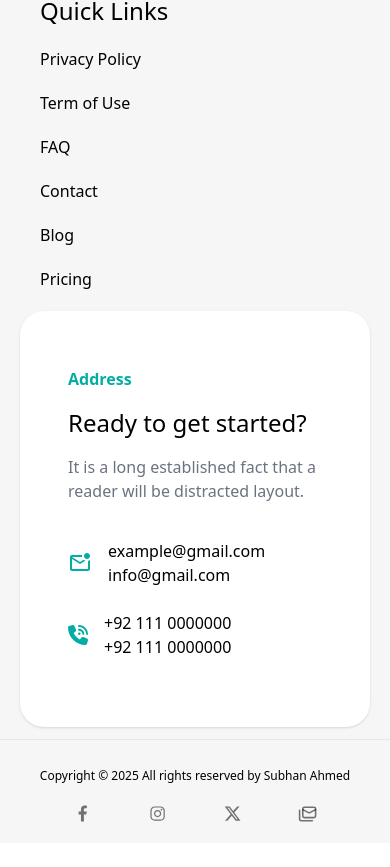
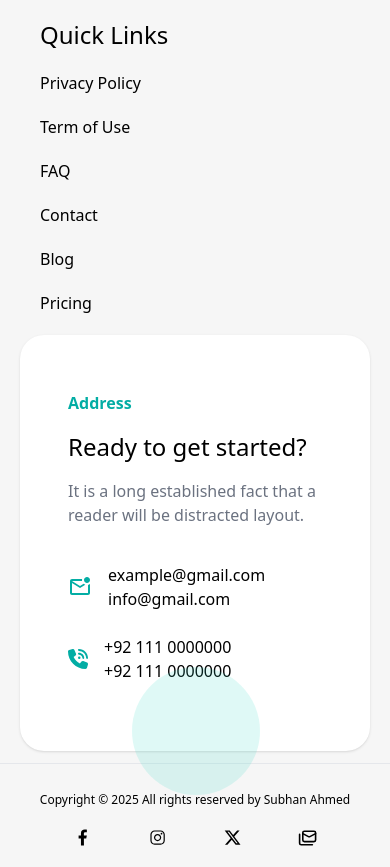
Before and after one commit to subhanrizwan/Ecommerce-Store1, a React (Vite) app: page / in a window 390 px wide. Shown: the part 4300-5167 px from the top of the page. Before the commit the page ends 5143 px from the top, so only its background shows below. Built offline with nearby package versions, Linux system fonts and the light colour scheme.

Commit message:
continue

```diff
--- a/src/components/Footer/footer.jsx
+++ b/src/components/Footer/footer.jsx
@@ -12,7 +12,10 @@ function Footer() {
       <CtaFooter />
       <section className="">
       <div className="container">
-        <footer className="flex sm:flex-wrap flex-wrap bg-cardbg mx-auto md:w-screen sm:w-screen md:justify-center border-b border-gray-200 py-10 px-5 pb-3 mt-5">
+        <footer className="flex sm:flex-wrap flex-wrap relative bg-cardbg mx-auto md:w-screen sm:w-screen md:justify-center border-b border-gray-200 py-16 pb-10 px-5 pb-3 mt-5">
+                   {/* <span className="absolute w-40 h-40 bg-secondary rounded-full opacity-15 top-40 left-96 animate-[float_4s_ease-in-out_infinite_0s]"></span> */}
+        <span className="absolute w-32 h-32 bg-teal-400 rounded-full opacity-15 -bottom-8 right-1/3 animate-[float_4s_ease-in-out_infinite_2s]"></span>
+        <span className="absolute w-20 h-20 bg-teal-400 rounded-full opacity-15 top-1/3 -right-8 animate-[float_4s_ease-in-out_infinite_1s]"></span>
           <div className="step1 md:w-[30%] sm:h-68 p-5 text-textFooter">
             <div className="resturant-title pr-6">
               <img className="w-16 h-16" src={Logo} alt="" />
@@ -20,29 +23,6 @@ function Footer() {
                 It is a long established fact that from will be distracted by the readable from when looking.{" "}
               </p>
             </div>
-            {/* <Socialicons /> */}
-            {/* <div className="social-icons md:w-72 md:flex flex space-x-10 md:space-x-2 pt-8">
-              <IconButton className="group">
-              <Link>
-                <GrFacebookOption className="text-[1.2rem] group-hover:text-secondary" />
-              </Link>
-              </IconButton>
-              <IconButton className="group">
-              <Link>
-                <IoLogoInstagram className="text-[1.2rem] group-hover:text-secondary" />
-              </Link>
-              </IconButton>
-              <IconButton className="group">
-              <Link>
-                <RiTwitterXFill className="text-[1.2rem] group-hover:text-secondary" />
-              </Link>
-              </IconButton>
-              <IconButton className="group">
-              <Link>
-                <LuMails className="text-[1.2rem] group-hover:text-secondary" />
-              </Link>
-              </IconButton>
-            </div> */}
           </div>
          <div className="step3 menus md:w-[18%] sm:w-[40%] w-[100%] md:h-92 p-5 text-textFooter mb-5">
   <h2 className="text-2xl">Pages</h2>
@@ -68,7 +48,7 @@ function Footer() {
   </ul>
 </div>
 
-          <div className="step4 menus md:w-[18%] sm:w-[40%] w-[100%] md:h-92 p-5 text-textFooter">
+          <div className="step4 z-50 menus md:w-[18%] sm:w-[40%] w-[100%] md:h-92 p-5 text-textFooter">
             <h2 className="text-2xl">Quick Links</h2>
             <ul className="pt-5 text-1xl">
              <li className="mb-5 hover:translate-x-4 duration-500">
--- a/src/components/SocialIcon/socialicons.jsx
+++ b/src/components/SocialIcon/socialicons.jsx
@@ -11,22 +11,22 @@ function Socialicons() {
  <div className="social-icons md:w-72 md:flex flex !items-center justify-center space-x-10 md:space-x-2 pt-0">
               <IconButton className="group">
               <Link>
-                <GrFacebookOption className="text-[1.2rem] group-hover:text-secondary" />
+                <GrFacebookOption className="text-[1.2rem] text-black  group-hover:text-secondary" />
               </Link>
               </IconButton>
               <IconButton className="group">
               <Link>
-                <IoLogoInstagram className="text-[1.2rem] group-hover:text-secondary" />
+                <IoLogoInstagram className="text-[1.2rem] text-black group-hover:text-secondary" />
               </Link>
               </IconButton>
               <IconButton className="group">
               <Link>
-                <RiTwitterXFill className="text-[1.2rem] group-hover:text-secondary" />
+                <RiTwitterXFill className="text-[1.2rem] text-black group-hover:text-secondary" />
               </Link>
               </IconButton>
               <IconButton className="group">
               <Link>
-                <LuMails className="text-[1.2rem] group-hover:text-secondary" />
+                <LuMails className="text-[1.2rem] text-black  group-hover:text-secondary" />
               </Link>
               </IconButton>
             </div>  )
--- a/src/components/heading/Heading.jsx
+++ b/src/components/heading/Heading.jsx
@@ -4,9 +4,6 @@ function Heading({Product, Category,CustomerLove}) {
     <>
     <section className="Heading-section p-5">
             <div className="Heading w-full text-center text-2xl md:text-4xl text-secondary inline-flex gap-6 items-center justify-center">
-                {/* <span className="absolute w-24 h-24 bg-secondary rounded-full opacity-15 -top-6 left-2/4 animate-[float_4s_ease-in-out_infinite_0s]"></span> */}
-        {/*<span className="absolute w-32 h-32 bg-blue-400 rounded-full opacity-15 -bottom-8 right-1/3 animate-[float_4s_ease-in-out_infinite_2s]"></span>
-        <span className="absolute w-20 h-20 bg-teal-400 rounded-full opacity-15 top-1/3 -right-8 animate-[float_4s_ease-in-out_infinite_1s]"></span> */}
 
               <Rectangle />
               <h1 className="text-4xl pb-4 md:text-6xl font-extrabold text-center
```
